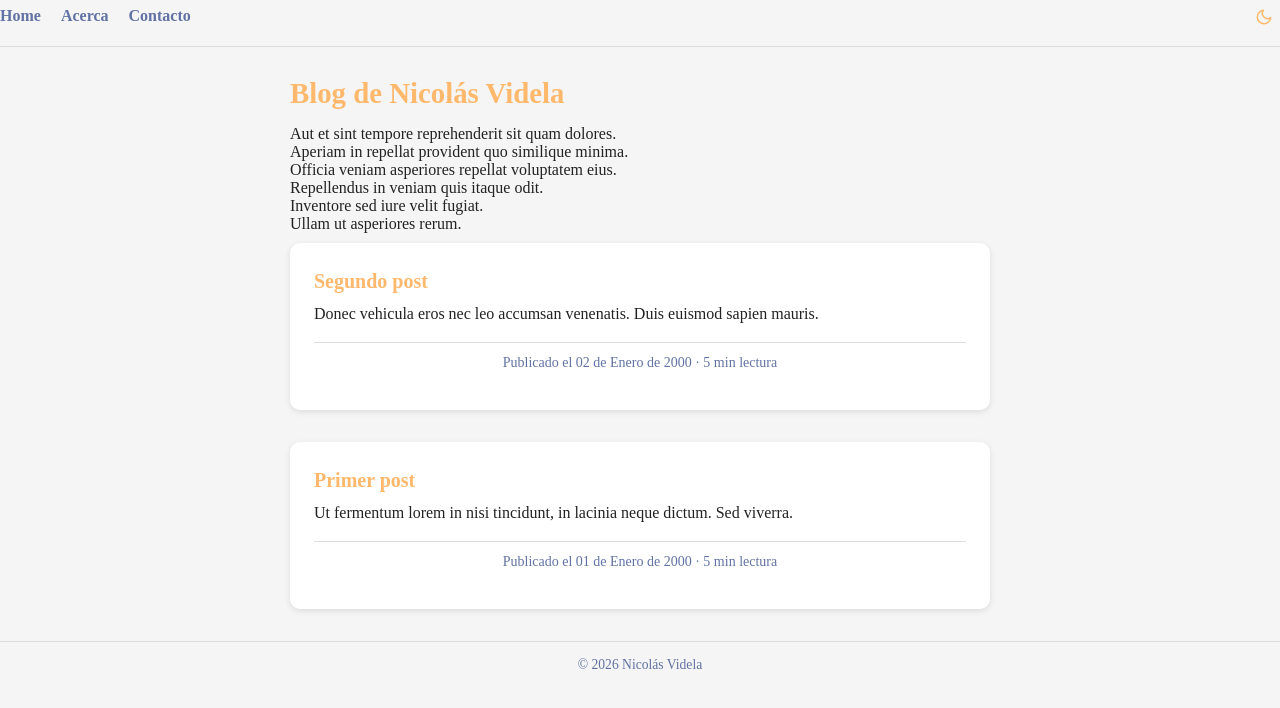
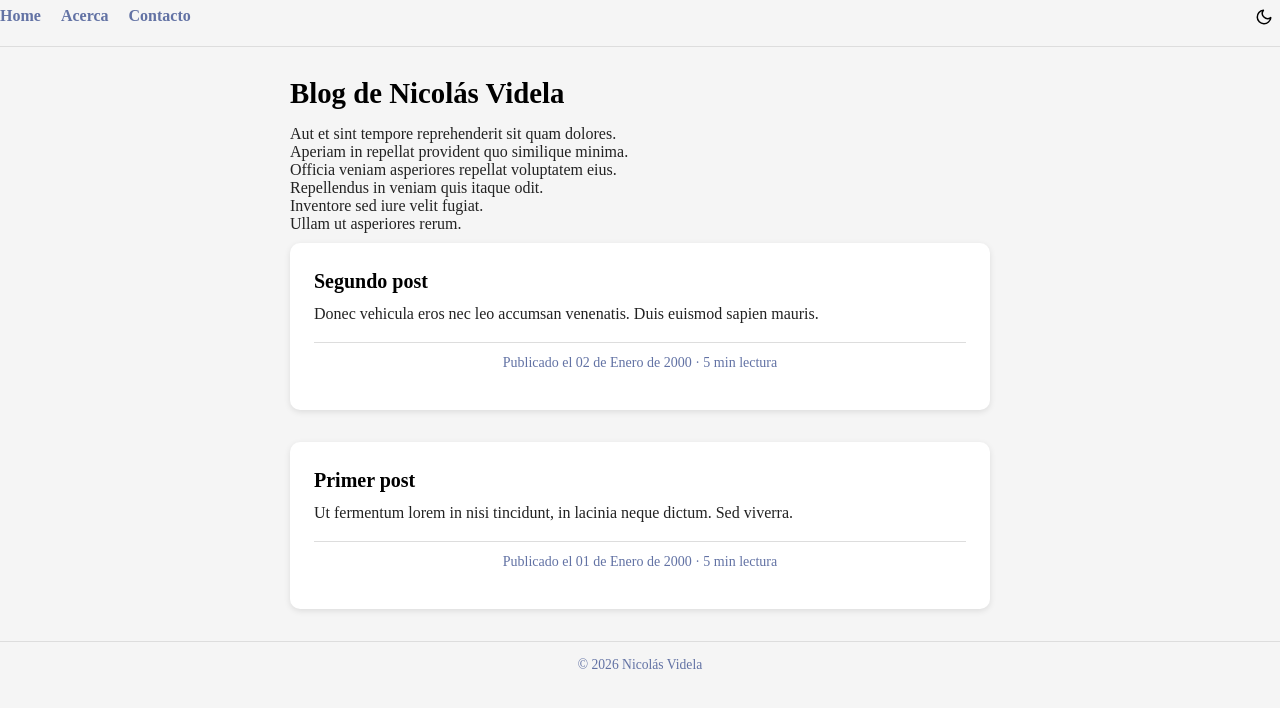
Before and after one commit to NicolasVidela1/rider-website, a plain HTML site: page new-demo-11.html in a window 1280 px wide. Drawn offline with Linux system fonts and the light colour scheme.

Commit message:
Update new-style-11.css

```diff
--- a/css/new-style-11.css
+++ b/css/new-style-11.css
@@ -2,7 +2,7 @@
 :root {
   --background-light: #f5f5f5;
   --content-light: #222222;
-  --primary-light: #ffb86c;
+  --primary-light: #000000;
   --secondary-light: #50fa7b;
   --tertiary-light: #6272a4;
   --border-light: #dddddd;
```
